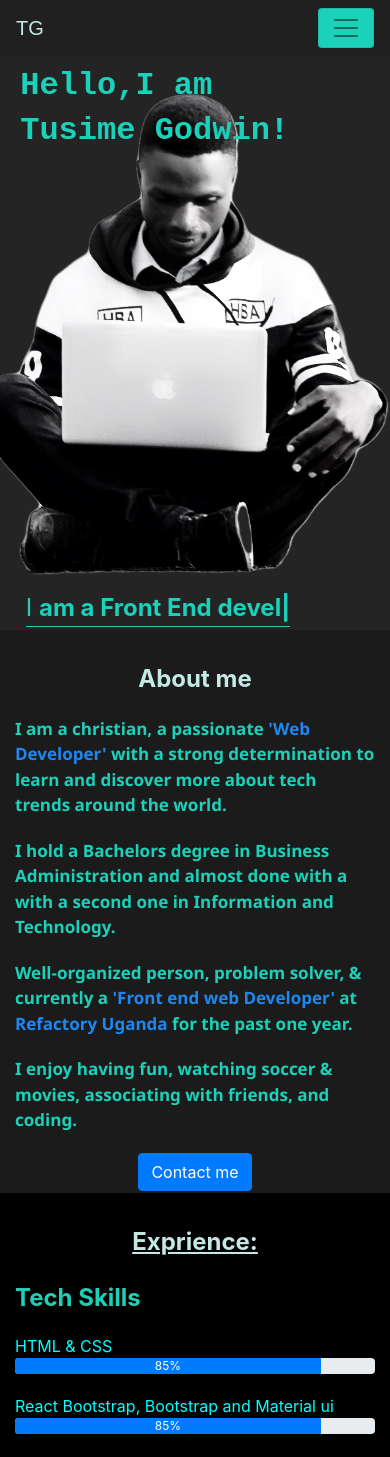
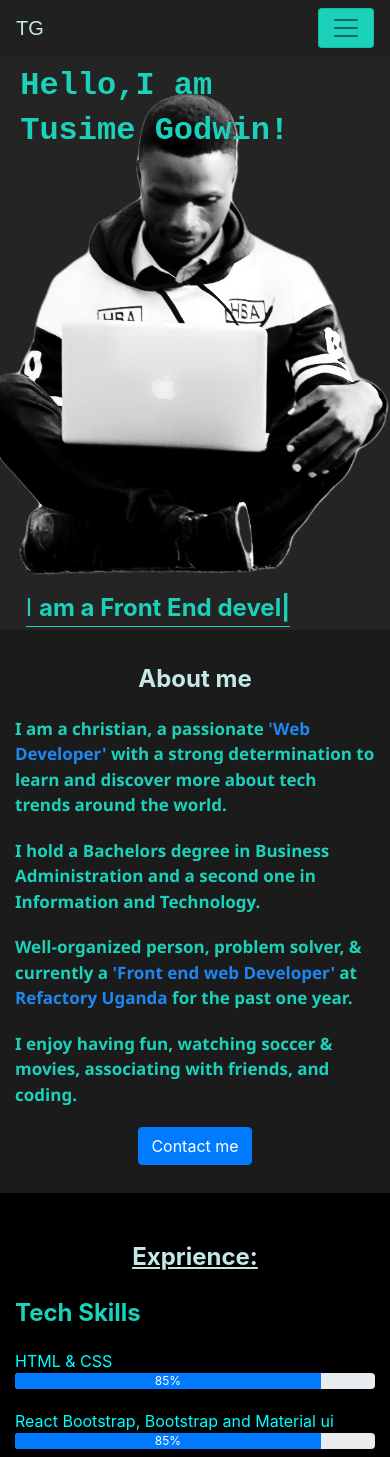
Before and after one commit to tusimegod123/tusimegodwin, a React (Create React App) app: page / in a window 390 px wide. Shown: the top 1457 px of the page. Built offline with nearby package versions, Linux system fonts and the light colour scheme.

Commit message:
Modify Home.js

```diff
--- a/src/components/Home.js
+++ b/src/components/Home.js
@@ -37,7 +37,7 @@ export default function Home() {
   };
   return (
     <>
-    <ScrollToTop smooth color="#1bd1b9" />
+    <ScrollToTop smooth color="#1bd1b9" id="top" />
       <motion.div className="container" id="first-container">
         <div className="row">
           <div className="col-md-12">
@@ -97,8 +97,7 @@ export default function Home() {
               trends around the world.
             </p>
                 <p id="paragraph">
-                  I hold a Bachelors degree in Business Administration and almost
-                  done with a with a second one in Information and Technology.
+                  I hold a Bachelors degree in Business Administration and a second one in Information and Technology.
             </p>
                 <p id="paragraph">
                   Well-organized person, problem solver, & currently a{" "}
--- a/src/home.css
+++ b/src/home.css
@@ -70,7 +70,7 @@ margin-top: -55px;
 #exprience{
 /* color: #1bd1b9; */
 /* text-align: left; */
-margin-top: 20px;
+margin-top: 35px;
 text-decoration: underline;
 }
 #tech-skills{
@@ -116,4 +116,8 @@ height: 570px;
     margin-top: -20px;
     margin-left: -30px;
 }
+/* #top{
+    font-size: xx-large;
+    margin-top: -30px;
+} */
 }
```
